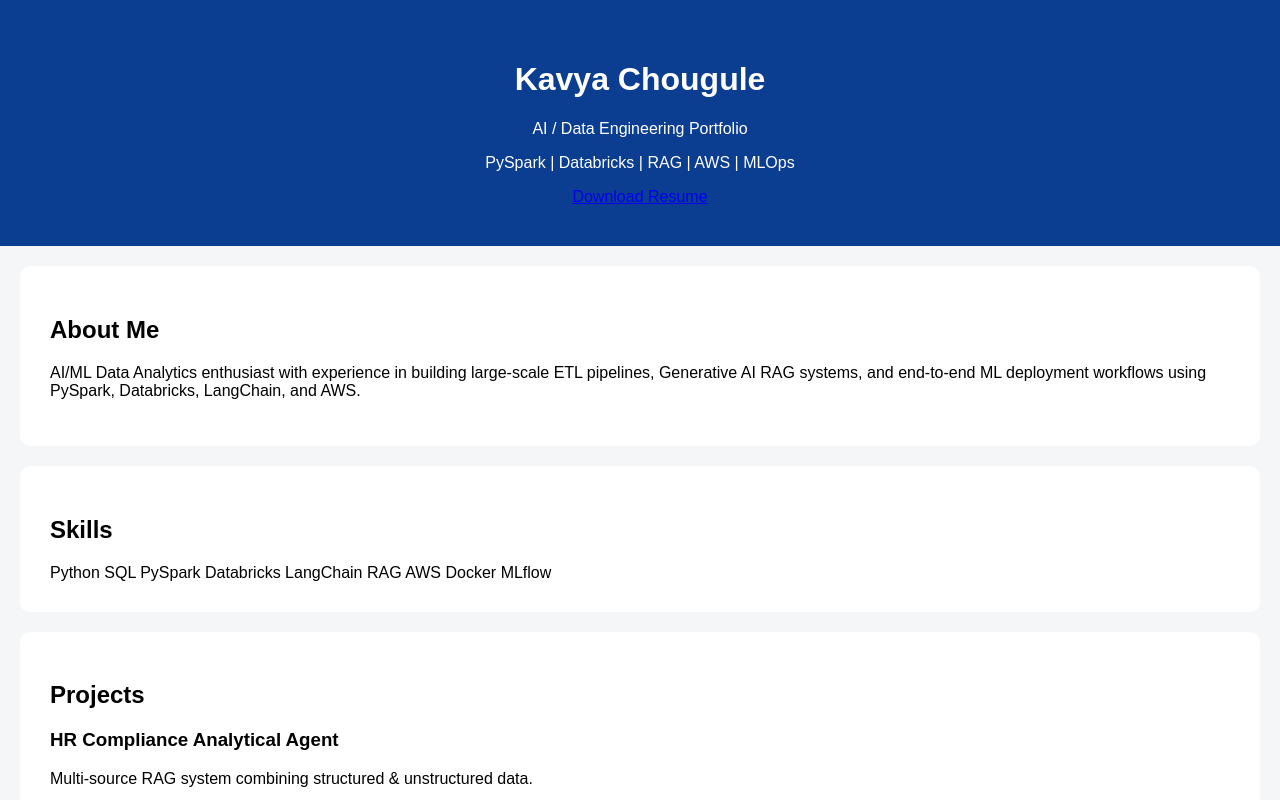
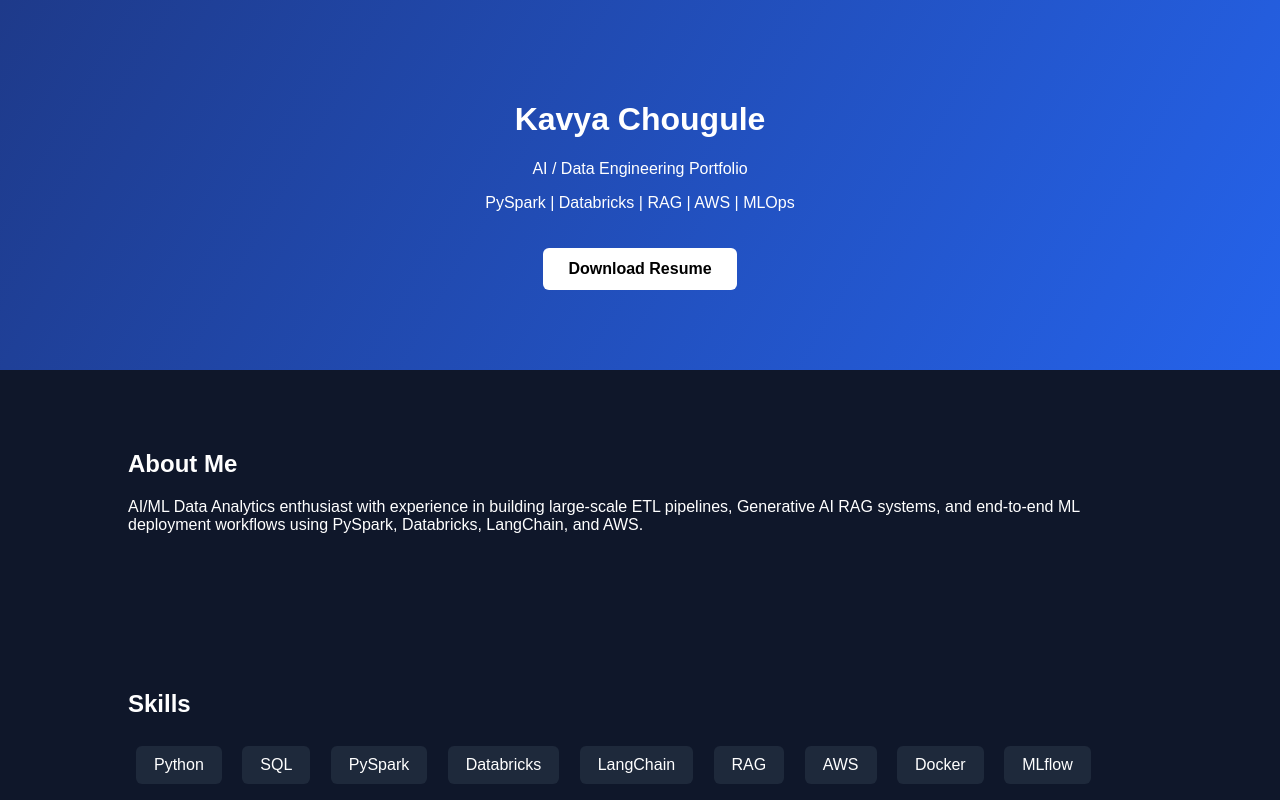
Before and after one commit to kavya6170/kavya6170.github.io, a plain HTML site: page index.html in a window 1280 px wide. Shown: the top 800 px of the page. Drawn offline with Linux system fonts and the light colour scheme.

Commit message:
Update style.css

```diff
--- a/style.css
+++ b/style.css
@@ -1,19 +1,48 @@
 body{
     font-family: Arial;
-    margin: 0;
-    background:#f4f6f8;
+    margin:0;
+    background:#0f172a;
+    color:white;
 }
 
 header{
-    background:#0b3d91;
-    color:white;
     text-align:center;
-    padding:40px;
+    padding:80px 20px;
+    background:linear-gradient(120deg,#1e3a8a,#2563eb);
+}
+
+.btn{
+    background:white;
+    color:black;
+    padding:12px 25px;
+    text-decoration:none;
+    border-radius:6px;
+    display:inline-block;
+    margin-top:20px;
+    font-weight:bold;
 }
 
 section{
-    background:white;
-    margin:20px;
-    padding:30px;
+    padding:60px 10%;
+}
+
+.skills span{
+    display:inline-block;
+    background:#1e293b;
+    padding:10px 18px;
+    margin:8px;
+    border-radius:6px;
+}
+
+.card{
+    background:#1e293b;
+    padding:25px;
+    margin:20px 0;
     border-radius:10px;
 }
+
+footer{
+    text-align:center;
+    padding:20px;
+    background:#020617;
+}
```
